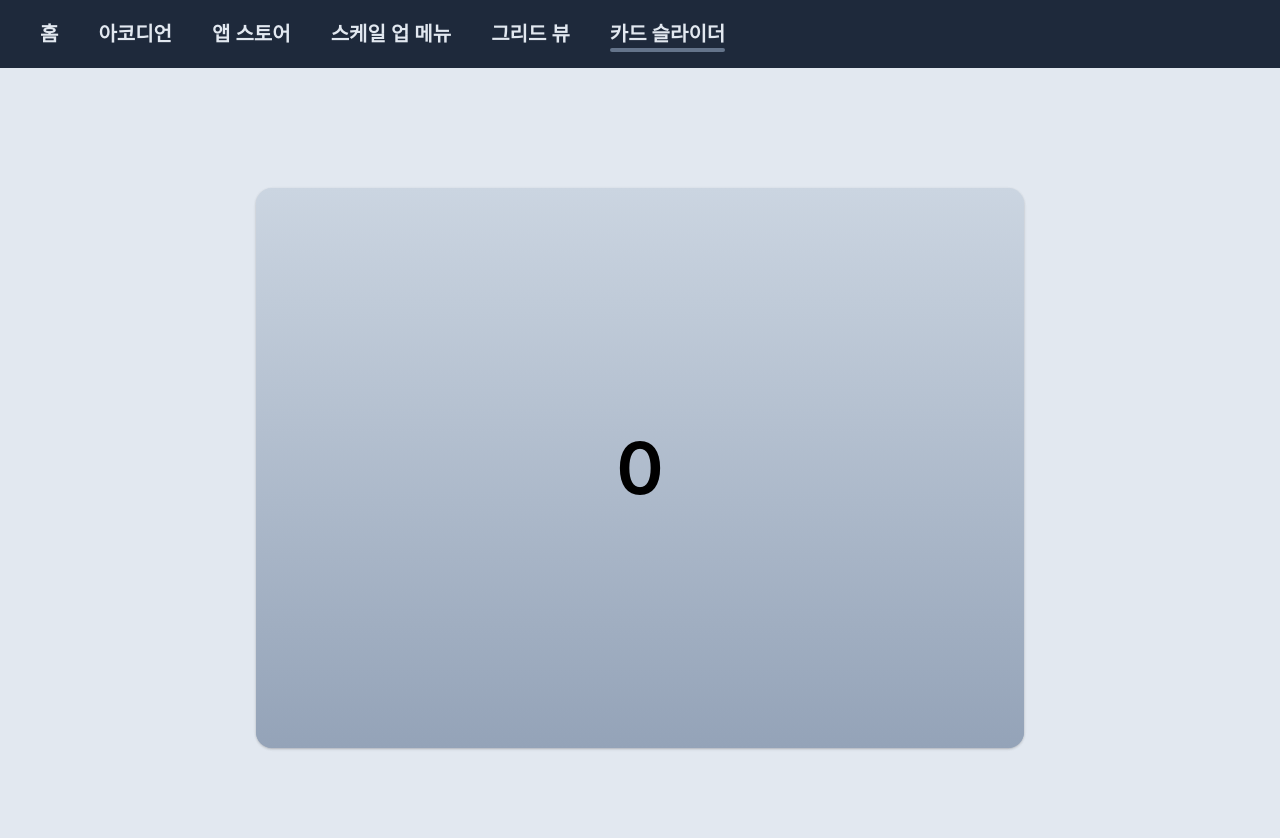
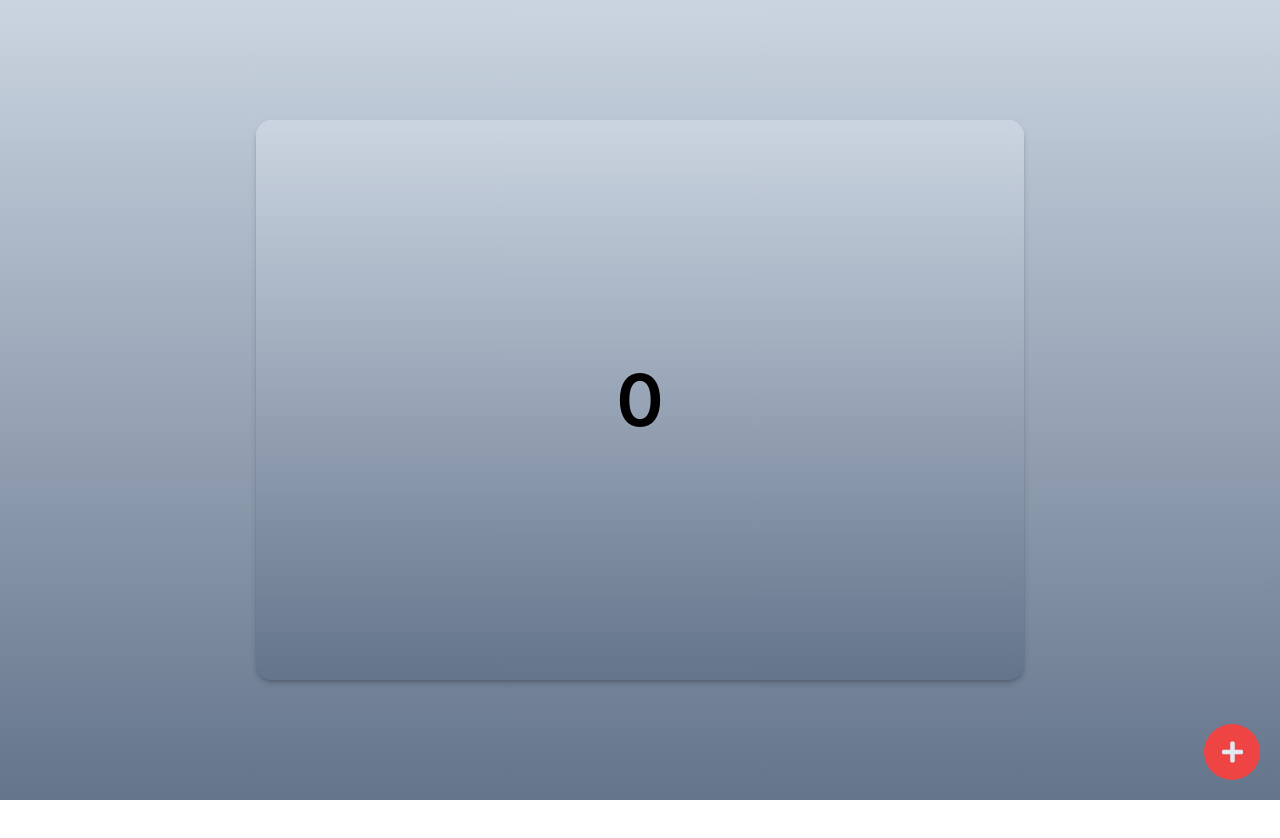
Before and after one commit to presuit/animation-practice, a React (Create React App) app: page /card-slider in a window 1280 px wide. Shown: the top 838 px of the page. After the commit the page ends 800 px from the top, so only its background shows below. Built offline with nearby package versions, Linux system fonts and the light colour scheme; a web font is replaced by a local one.

Commit message:
header design change

```diff
--- a/src/components/Header.tsx
+++ b/src/components/Header.tsx
@@ -1,28 +1,34 @@
 import { Link, PathMatch, useMatch } from "react-router-dom";
 import { motion } from "framer-motion";
 import { routes } from "../Router";
+import { FontAwesomeIcon } from "@fortawesome/react-fontawesome";
+import { faLink, faMinus, faPlus } from "@fortawesome/free-solid-svg-icons";
+import { useState } from "react";
 
-interface IHeaderLink {
-  match: PathMatch<string> | null;
+interface IMenuItem {
   name: string;
   href: string;
 }
 
-const HeaderLink: React.FC<IHeaderLink> = ({ href, match, name }) => {
+const MenuItem: React.FC<IMenuItem> = ({ href, name }) => {
   return (
-    <div className="relative">
-      <Link to={href}>{name}</Link>
-      {match && (
-        <motion.div
-          layoutId="underline"
-          className="absolute -bottom-1 left-0 w-full h-1 bg-slate-500 rounded-full"
-        ></motion.div>
-      )}
-    </div>
+    <Link to={href}>
+      <section className="group flex gap-5 items-center hover:bg-slate-200 p-3 rounded-2xl">
+        <div className="w-14 h-14 rounded-full bg-slate-800 flex justify-center items-center group-hover:bg-slate-300">
+          <FontAwesomeIcon
+            className="group-hover:text-slate-700  text-slate-200 text-2xl"
+            icon={faLink}
+          />
+        </div>
+        <span className="text-slate-200 text-2xl group-hover:text-slate-700 font-semibold">
+          {name}
+        </span>
+      </section>
+    </Link>
   );
 };
-
 export default function Header() {
+  const [fullsize, setFullsize] = useState(false);
   const homeMatch = useMatch(routes.HOME);
   const acordianMatch = useMatch(routes.ACORDIAN);
   const appStoreMatch = useMatch(routes.APP_STORE);
@@ -30,30 +36,29 @@ export default function Header() {
   const gridView = useMatch(routes.GRID_VIEW);
   const cardSlider = useMatch(routes.CARD_SLIDER);
 
-  return (
-    <header className="w-full p-5 px-10 bg-slate-800 flex items-center text-slate-200 text-xl font-semibold  gap-10">
-      <HeaderLink match={homeMatch} href={routes.HOME} name="홈" />
-      <HeaderLink
-        match={acordianMatch}
-        href={routes.ACORDIAN}
-        name="아코디언"
-      />
-      <HeaderLink
-        match={appStoreMatch}
-        href={routes.APP_STORE}
-        name="앱 스토어"
-      />
-      <HeaderLink
-        match={scaleUpMenuMatch}
-        href={routes.SCALE_UP_MENU}
-        name="스케일 업 메뉴"
-      />
-      <HeaderLink match={gridView} href={routes.GRID_VIEW} name="그리드 뷰" />
-      <HeaderLink
-        match={cardSlider}
-        href={routes.CARD_SLIDER}
-        name="카드 슬라이더"
-      />
+  return fullsize ? (
+    <header className="fixed bottom-0 right-0 flex flex-col justify-end items-start cursor-pointer z-10 gap-5 p-5 h-[100vh] bg-black bg-opacity-90">
+      <MenuItem href={routes.HOME} name="Home" />
+      <MenuItem href={routes.ACORDIAN} name="Acordian" />
+      <MenuItem href={routes.APP_STORE} name="App Store" />
+      <MenuItem href={routes.CARD_SLIDER} name="Card Slider" />
+      <MenuItem href={routes.GRID_VIEW} name="Grid View" />
+      <MenuItem href={routes.SCALE_UP_MENU} name="Scale Up Menu" />
+      <section className="p-3">
+        <div
+          onClick={() => setFullsize(false)}
+          className="w-14 h-14 rounded-full bg-slate-800 flex justify-center items-center "
+        >
+          <FontAwesomeIcon className="text-slate-200 text-2xl" icon={faMinus} />
+        </div>
+      </section>
+    </header>
+  ) : (
+    <header
+      onClick={() => setFullsize(true)}
+      className="fixed bottom-0 right-0 flex justify-center items-center mb-5 mr-5 w-14 h-14 rounded-full bg-red-500  text-slate-200 cursor-pointer z-10"
+    >
+      <FontAwesomeIcon className="text-2xl" icon={faPlus} />
     </header>
   );
 }
--- a/src/routes/CardSliderPage.tsx
+++ b/src/routes/CardSliderPage.tsx
@@ -10,9 +10,9 @@ const data = Array.from(Array(10).keys());
 
 const CardSliderPage = () => {
   const [index, setIndex] = useState(0);
+  const cardAnimation = useAnimation();
   const cardContainer = useRef<HTMLDivElement>(null);
   const x = useMotionValue(0);
-  const cardAnimation = useAnimation();
   const rotateZ = useTransform(
     x,
     [-document.body.clientWidth / 2, 0, document.body.clientWidth / 2],
@@ -38,11 +38,13 @@ const CardSliderPage = () => {
   }, []);
 
   return (
-    <div
+    <motion.div
+      initial={{ opacity: 0 }}
+      animate={{ opacity: 1, transition: { duration: 1, type: "tween" } }}
       ref={cardContainer}
-      className="w-full min-h-screen bg-slate-200 p-5 overflow-hidden relative"
+      className="w-full min-h-screen bg-gradient-to-b from-slate-300 to-slate-500 p-5 overflow-hidden relative"
     >
-      <section className="max-w-screen-md w-full h-[70vh] bg-gradient-to-b from-slate-300 to-slate-400 rounded-2xl absolute top-0 left-0 bottom-0 right-0 m-auto flex justify-center items-center shadow">
+      <section className="max-w-screen-md w-full h-[70vh] bg-gradient-to-b from-slate-300 to-slate-500 rounded-2xl absolute top-0 left-0 bottom-0 right-0 m-auto flex justify-center items-center shadow-md">
         <h1 className="text-7xl font-semibold">
           {data[index + 1 === data.length ? 0 : index + 1]}
         </h1>
@@ -56,8 +58,6 @@ const CardSliderPage = () => {
           if (cardContainer.current) {
             const containerWidth = cardContainer.current.clientWidth;
             const constraint = Math.floor(containerWidth * 0.5);
-
-            console.log(containerWidth, constraint);
 
             if (x.get() >= constraint) {
               await cardAnimation.start({
@@ -74,11 +74,11 @@ const CardSliderPage = () => {
             }
           }
         }}
-        className="max-w-screen-md w-full h-[70vh] bg-gradient-to-b from-slate-300 to-slate-400 rounded-2xl absolute top-0 left-0 bottom-0 right-0 m-auto flex justify-center items-center shadow cursor-pointer"
+        className="max-w-screen-md w-full h-[70vh] bg-gradient-to-b from-slate-300 to-slate-500 rounded-2xl absolute top-0 left-0 bottom-0 right-0 m-auto flex justify-center items-center shadow-md cursor-pointer"
       >
         <h1 className="text-7xl font-semibold">{data[index]}</h1>
       </motion.section>
-    </div>
+    </motion.div>
   );
 };
 
```
